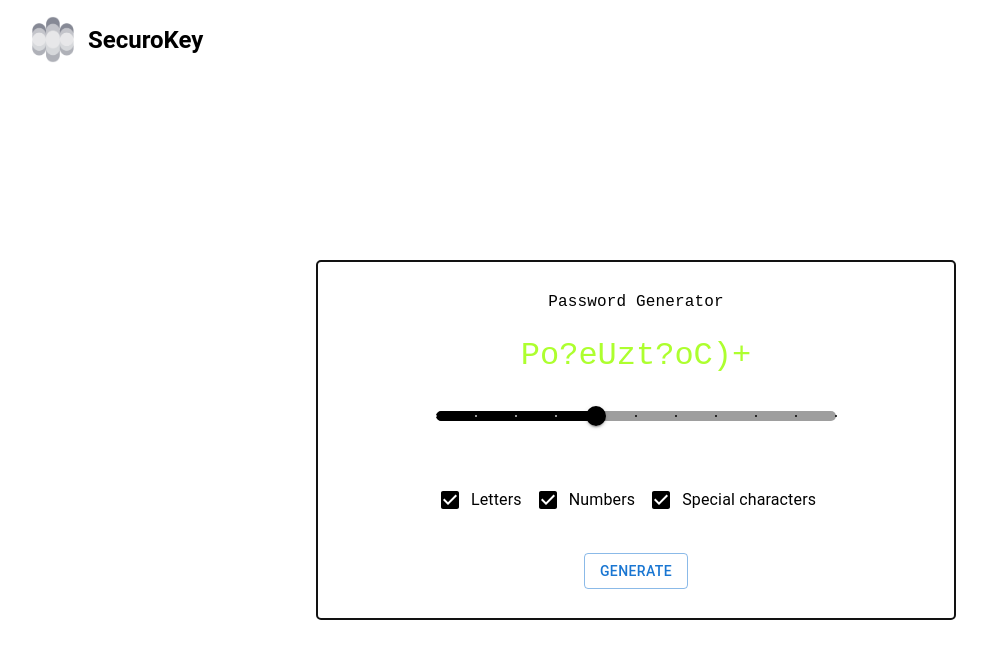
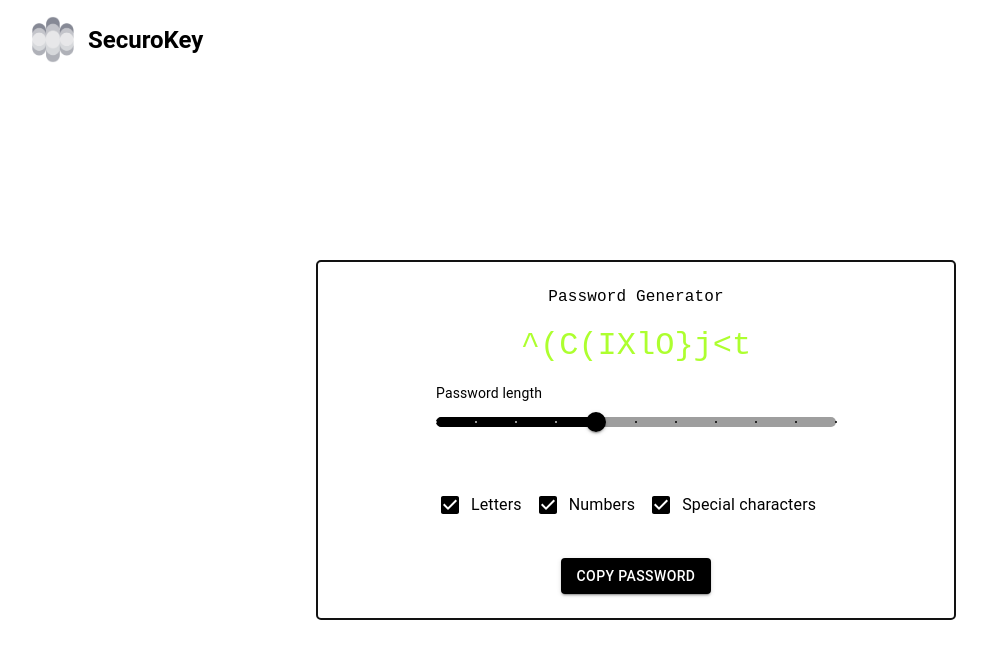
Before and after one commit to eloriente/app-securokey, a React (Vite) app: page / in a window 1280 px wide. Shown: the top 658 px of the page, without its empty margins (4-991 px from the left). Built offline with nearby package versions, Linux system fonts and the light colour scheme.

Commit message:
fix: some issue of design

```diff
--- a/package.json
+++ b/package.json
@@ -15,6 +15,7 @@
     "@mui/icons-material": "^5.14.16",
     "@mui/material": "^5.14.17",
     "@mui/styled-engine-sc": "^6.0.0-alpha.5",
+    "copy-to-clipboard": "^3.3.3",
     "react": "^18.2.0",
     "react-dom": "^18.2.0",
     "react-hook-form": "^7.48.2",
--- /dev/null
+++ b/src/components/ui/button/button.styled.component.ts
@@ -0,0 +1,16 @@
+// Vendors
+import { Button } from "@mui/material";
+import styled from "styled-components";
+
+export const ButtonStyledComponent = styled(Button)`
+  &.MuiButtonBase-root {
+    background-color: var(--font-color);
+    color: var(--background);
+
+    &:hover {
+      background-color: var(--font-color);
+      color: var(--background);
+    }
+
+  }
+`
--- a/src/components/ui/checkbox/checkbox.styled.component.ts
+++ b/src/components/ui/checkbox/checkbox.styled.component.ts
@@ -3,7 +3,7 @@ import { Checkbox } from "@mui/material"
 import styled from "styled-components"
 
 export const CheckboxStyledComponent = styled(Checkbox)`
-  &.MuiButtonBase-root-MuiCheckbox-root.Mui-checked,
+  &.MuiButtonBase-root-MuiCheckbox-root,
   &.MuiButtonBase-root-MuiCheckbox-root.MuiCheckbox-indeterminate {
     color: var(--font-color);
   }
--- a/src/pages/Home.tsx
+++ b/src/pages/Home.tsx
@@ -1,12 +1,12 @@
 // Vendors
 import { useEffect, useState } from 'react';
-import { Typography, Button, FormControlLabel } from '@mui/material';
+import { Typography, FormControlLabel } from '@mui/material';
 import { useForm } from 'react-hook-form';
 // Styles
-import { MainStyledComponent, ModalStyledComponent, CheckboxStyledComponent } from '../components/ui';
+import { MainStyledComponent, ModalStyledComponent, CheckboxStyledComponent, ButtonStyledComponent } from '../components/ui';
 import { SliderStyledComponent, FormStyledComponent, FormGroupComponent, PasswordStyledComponent } from '../components/home';
 // Utils
-import { generatePassword } from '../utils/';
+import { copyIntoClipboard, generatePassword } from '../utils/';
 
 type FormData = {
   letters: boolean;
@@ -18,20 +18,24 @@ function HomePage() {
 
   const [ passwordLength, setPasswordLength ] = useState<number>(12);
   const [ passwordGenerated, setPasswordGenerated ] = useState<string>();
-  const { register, handleSubmit } = useForm<FormData>();
+  const { register, handleSubmit, watch } = useForm<FormData>();
 
   const handleChange = (_event: Event, newValue: number | number[]) => {
     setPasswordLength(newValue as number);
   };
 
-  function handlePasswordGeneration({letters, numbers, special_characters}: FormData) {
-    const options = {letters, numbers, special_characters};
-    setPasswordGenerated(generatePassword(passwordLength, options));
+  function handlePasswordGeneration(passwordOptions: FormData) {
+    setPasswordGenerated(generatePassword(passwordLength, passwordOptions));
   };
 
+  function handleCopyToClipboard() {
+    if(passwordGenerated) copyIntoClipboard(passwordGenerated);
+  }
+
   useEffect(() => {
-    handlePasswordGeneration({letters: true, numbers: true, special_characters: true});
-  }, []);
+    const passwordOptions = {letters: watch('letters'), numbers: watch('numbers'), special_characters: watch('special_characters')};
+    handlePasswordGeneration(passwordOptions);
+  }, [passwordLength, watch('letters'), watch('numbers'), watch('numbers'), watch('special_characters')])
 
   return (
     <MainStyledComponent>
@@ -46,7 +50,11 @@ function HomePage() {
             </PasswordStyledComponent>
           : <></>
         }
-        <SliderStyledComponent
+        <div>
+          <Typography sx={{fontSize: 14}}>
+            Password length
+          </Typography>
+          <SliderStyledComponent
             defaultValue={12}
             valueLabelDisplay="auto"
             step={2}
@@ -55,13 +63,14 @@ function HomePage() {
             max={24}
             onChange={handleChange}
           />
-        <FormStyledComponent onSubmit={handleSubmit(handlePasswordGeneration)}>
+        </div>
+        <FormStyledComponent onSubmit={handleSubmit(handleCopyToClipboard)}>
           <FormGroupComponent>
             <FormControlLabel control={<CheckboxStyledComponent defaultChecked {...register('letters')}/>} label="Letters" />
             <FormControlLabel control={<CheckboxStyledComponent defaultChecked {...register('numbers')}/>} label="Numbers" />
             <FormControlLabel control={<CheckboxStyledComponent defaultChecked {...register('special_characters')}/>} label="Special characters" />
           </FormGroupComponent>
-          <Button type="submit" variant="outlined">Generate</Button>
+          <ButtonStyledComponent type="submit" variant='contained'>Copy password</ButtonStyledComponent>
         </FormStyledComponent>
       </ModalStyledComponent>
     </MainStyledComponent>
--- /dev/null
+++ b/src/utils/copy-clipboard/copyClipboard.util.ts
@@ -0,0 +1,6 @@
+// Vendors
+import copy from "copy-to-clipboard";
+
+export function copyIntoClipboard(elem: string) {
+  copy(elem);
+}
--- a/src/utils/index.ts
+++ b/src/utils/index.ts
@@ -1 +1,2 @@
 export { generatePassword } from './password-generator/passwordGenerator';
+export { copyIntoClipboard } from './copy-clipboard/copyClipboard.util';
```
Also changed, not shown: src/components/ui/index.ts (+4 -3 lines), 1 other file (tests, documents, lock files or other folders).
